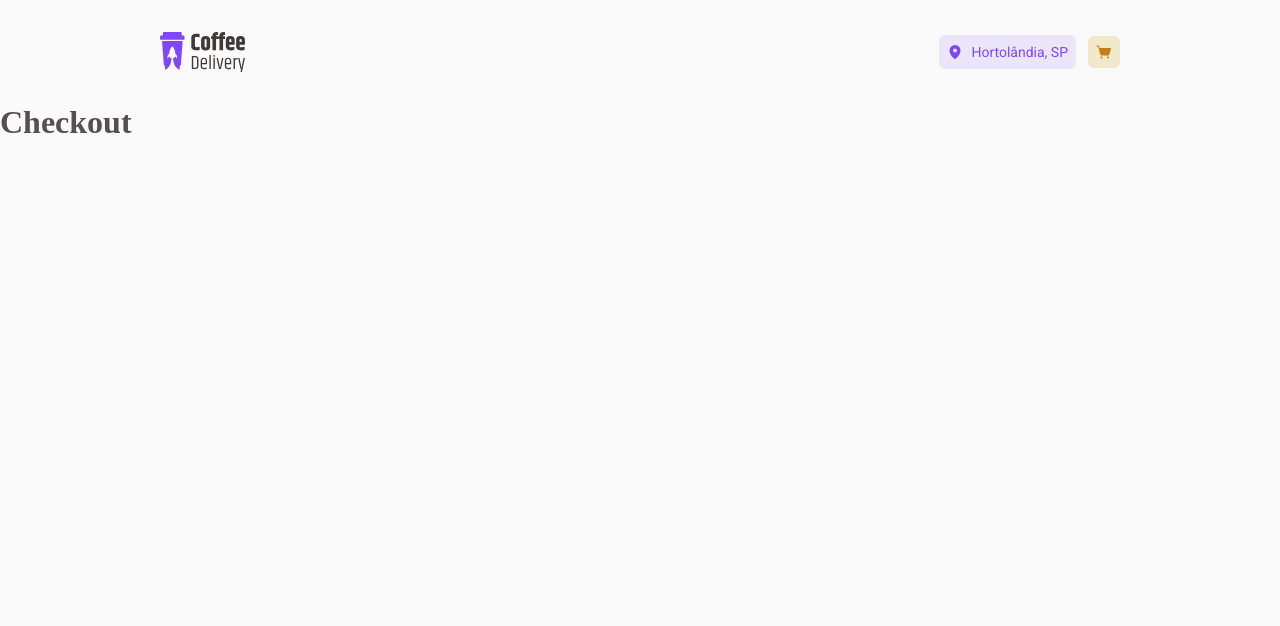
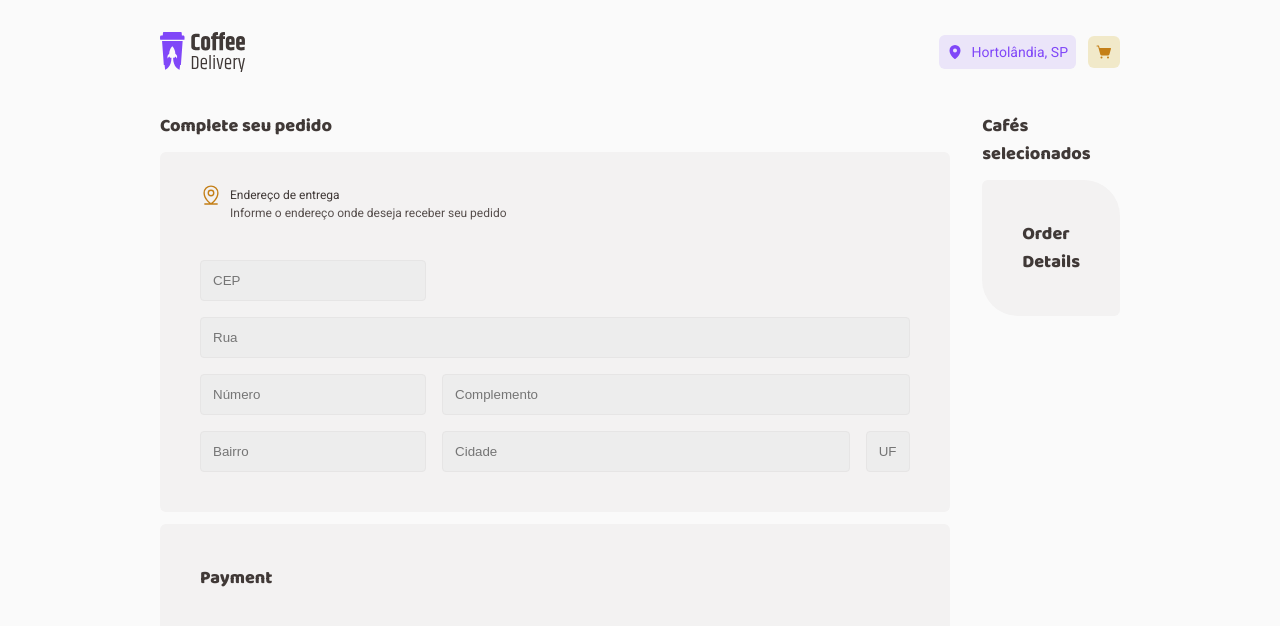
Before and after one commit to Giovani-O/ignite-coffee-delivery, a React (Vite) app: page /checkout in a window 1280 px wide. Shown: the top 626 px of the page. Built offline with nearby package versions, Linux system fonts and the light colour scheme.

Commit message:
wip: Tela de checkout

```diff
--- a/package.json
+++ b/package.json
@@ -13,6 +13,7 @@
     "@phosphor-icons/react": "^2.0.15",
     "react": "^18.2.0",
     "react-dom": "^18.2.0",
+    "react-grid-system": "^8.1.9",
     "react-router-dom": "^6.21.1",
     "styled-components": "^6.1.2"
   },
--- /dev/null
+++ b/src/components/TextInput/index.tsx
@@ -0,0 +1,9 @@
+import { TextInputStyle } from './styles'
+
+interface TextInputProps {
+  placeholder: string
+}
+
+export function TextInput({ placeholder }: TextInputProps) {
+  return <TextInputStyle type="text" placeholder={placeholder} />
+}
--- /dev/null
+++ b/src/components/TextInput/styles.ts
@@ -0,0 +1,11 @@
+import styled from 'styled-components'
+
+export const TextInputStyle = styled.input`
+  border: 1px solid ${(props) => props.theme['base-button']};
+  border-radius: 4px;
+  background: ${(props) => props.theme['base-input']};
+  color: ${(props) => props.theme['base-text']};
+  padding: 0.75rem;
+  margin: 0.5rem 0;
+  width: 100%;
+`
--- a/src/pages/Checkout/index.tsx
+++ b/src/pages/Checkout/index.tsx
@@ -1,3 +1,65 @@
+import { MapPinLine } from '@phosphor-icons/react'
+import { Container, Row, Col } from 'react-grid-system'
+
+import { Address, CheckoutWrapper, OrderDetails, PaymentMethod } from './styles'
+import { TextInput } from '../../components/TextInput'
+
 export function Checkout() {
-  return <h1>Checkout</h1>
+  return (
+    <CheckoutWrapper>
+      <section>
+        <h1>Complete seu pedido</h1>
+        <Address>
+          <span>
+            <MapPinLine size={22} />
+            <p>Endereço de entrega</p>
+          </span>
+          <p>Informe o endereço onde deseja receber seu pedido</p>
+
+          <Container>
+            <Row>
+              <Col sm={12} md={4}>
+                <TextInput placeholder="CEP" />
+              </Col>
+
+              <Col sm={12} md={12}>
+                <TextInput placeholder="Rua" />
+              </Col>
+
+              <Col sm={12} md={4}>
+                <TextInput placeholder="Número" />
+              </Col>
+
+              <Col sm={12} md={8}>
+                <TextInput placeholder="Complemento" />
+              </Col>
+
+              <Col sm={12} md={4}>
+                <TextInput placeholder="Bairro" />
+              </Col>
+
+              <Col sm={12} md={7}>
+                <TextInput placeholder="Cidade" />
+              </Col>
+
+              <Col sm={12} md={1}>
+                <TextInput placeholder="UF" />
+              </Col>
+            </Row>
+          </Container>
+        </Address>
+
+        <PaymentMethod>
+          <h1>Payment</h1>
+        </PaymentMethod>
+      </section>
+
+      <section>
+        <h1>Cafés selecionados</h1>
+        <OrderDetails>
+          <h1>Order Details</h1>
+        </OrderDetails>
+      </section>
+    </CheckoutWrapper>
+  )
 }
--- /dev/null
+++ b/src/pages/Checkout/styles.ts
@@ -0,0 +1,74 @@
+import styled from 'styled-components'
+
+export const CheckoutWrapper = styled.main`
+  padding: 0.5rem 10rem 15rem 10rem;
+  display: flex;
+  gap: 2rem;
+  justify-content: space-between;
+
+  @media (max-width: 768px) {
+    padding: 2.75rem 0;
+    background-image: none;
+  }
+
+  section {
+    display: flex;
+    flex-direction: column;
+    gap: 0.75rem;
+  }
+
+  section h1 {
+    font-family: 'Baloo 2', sans-serif;
+    font-size: 1.125rem;
+    font-weight: 800;
+    color: ${(props) => props.theme['base-subtitle']};
+  }
+`
+
+export const Address = styled.div`
+  border-radius: 6px;
+  background: ${(props) => props.theme['base-card']};
+  padding: 2rem;
+
+  span {
+    display: flex;
+    align-items: center;
+    gap: 0.5rem;
+    padding-left: 0.5rem;
+    font-family: 'Roboto', sans-serif;
+    font-size: 1rem;
+    font-weight: 400;
+    color: ${(props) => props.theme['yellow-dark']};
+  }
+
+  span p {
+    color: ${(props) => props.theme['base-subtitle']};
+    margin: 0;
+    padding: 0;
+  }
+
+  p {
+    padding-left: 0.5rem;
+    font-family: 'Roboto', sans-serif;
+    font-size: 0.75rem;
+    font-weight: 400;
+    color: ${(props) => props.theme['base-text']};
+    margin: 0 0 2rem 30px;
+  }
+
+  // div div div acessa o elemento Col do react-grid-system
+  div div div {
+    padding: 0 8px !important;
+  }
+`
+
+export const PaymentMethod = styled.div`
+  border-radius: 6px;
+  background: ${(props) => props.theme['base-card']};
+  padding: 2.5rem;
+`
+export const OrderDetails = styled.div`
+  background: ${(props) => props.theme['base-card']};
+  padding: 2.5rem;
+  border-radius: 6px 36px 6px 36px;
+`
--- a/src/pages/Home/components/Store/index.tsx
+++ b/src/pages/Home/components/Store/index.tsx
@@ -7,6 +7,7 @@ export function Store() {
       <StoreTitle>Nossos cafés</StoreTitle>
 
       <StoreGrid>
+        {/* Fazer aqui o map */}
         <CoffeeCard />
       </StoreGrid>
     </StoreContainer>
```
Also changed, not shown: 2 other files (tests, documents, lock files or other folders).
